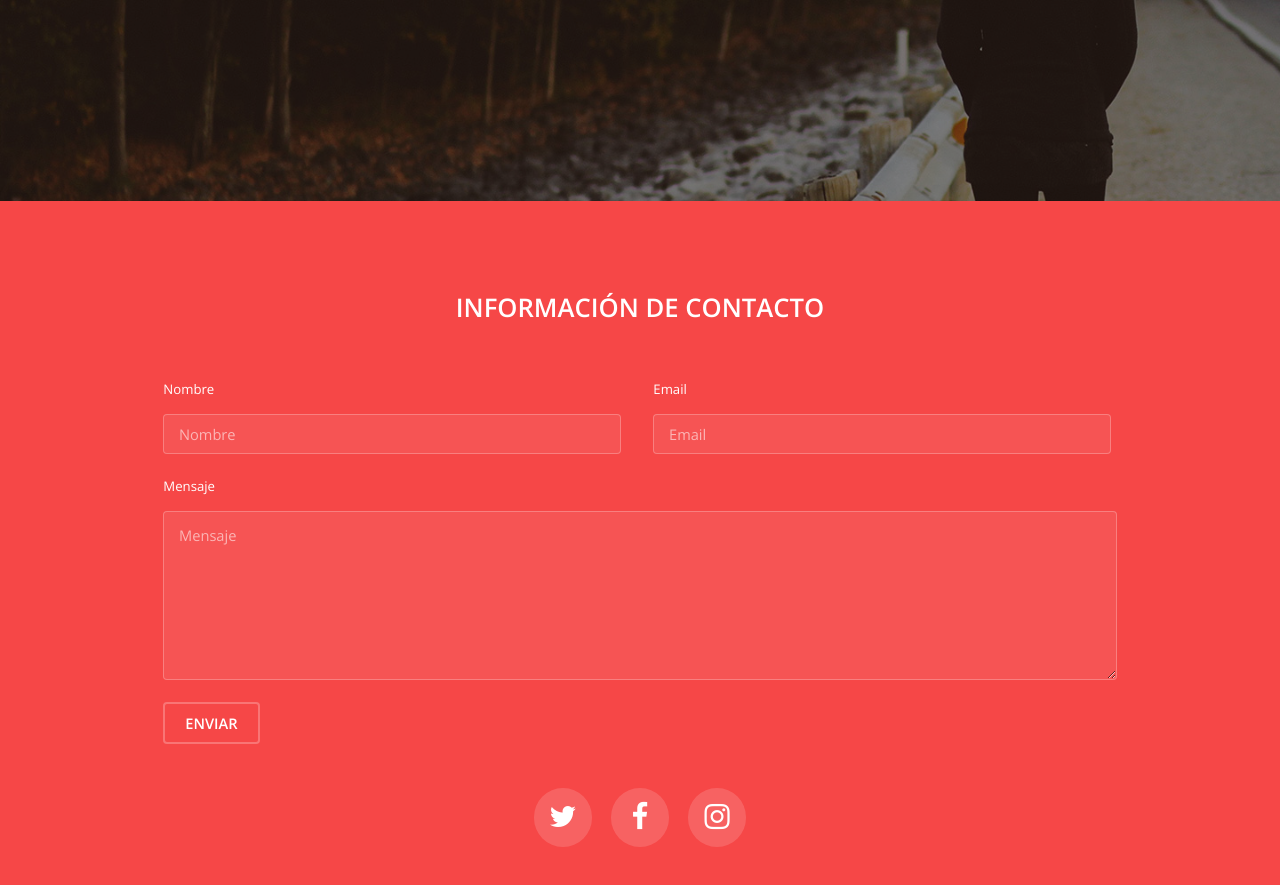
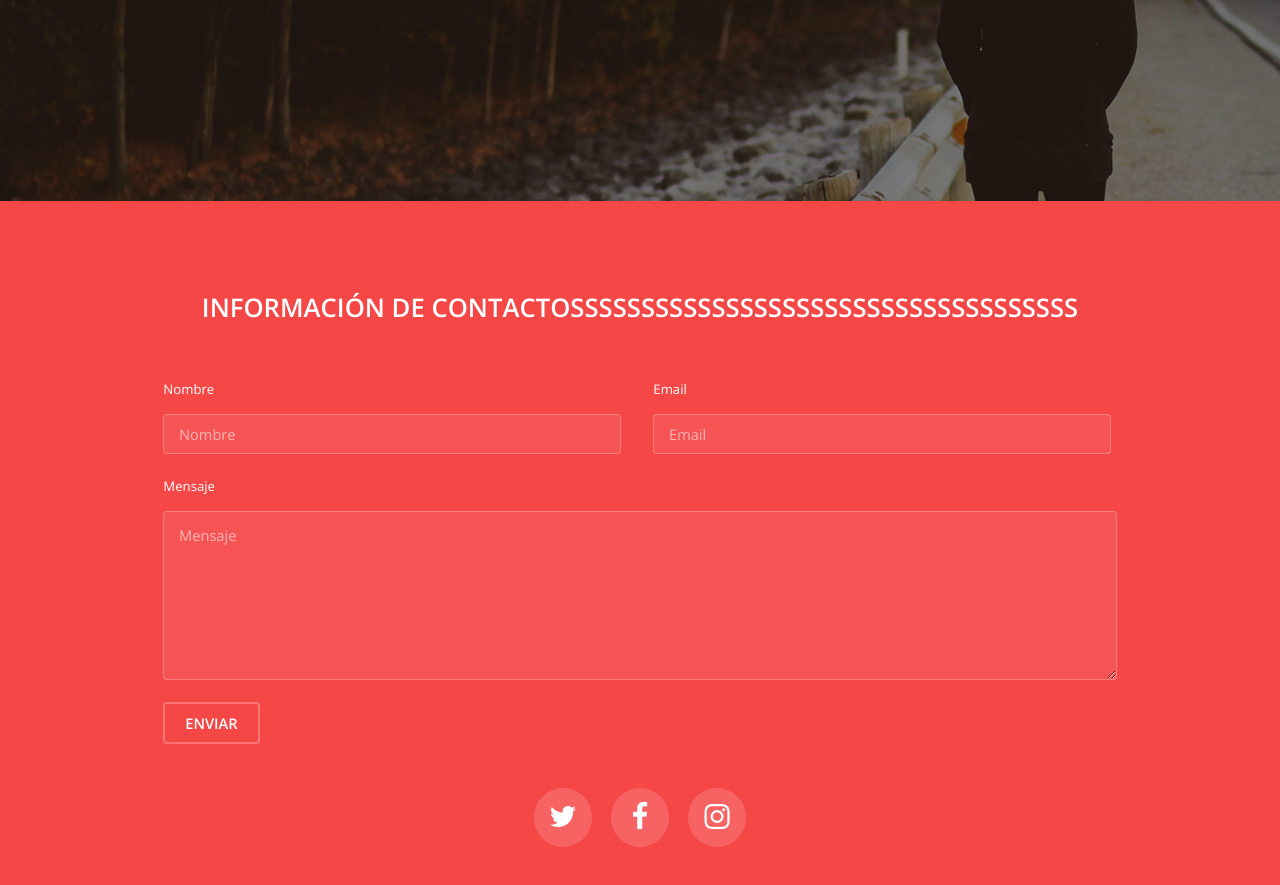
Before and after one commit to jevaca/costuras-stella, a website: page public/index.html in a window 1280 px wide. Shown: the part 3799-4684 px from the top of the page. Drawn offline with nearby package versions, Linux system fonts and the light colour scheme.

Commit message:
modificacion info de contacto

```diff
--- a/public/index.html
+++ b/public/index.html
@@ -116,7 +116,7 @@
 			<footer id="footer">
 				<div class="inner">
 
-					<h2>Información de Contacto</h2>
+					<h2>Información de Contactossssssssssssssssssssssssssssssssssss</h2>
 
 					<form action="https://formsubmit.co/dev.jvaca@gmail.com" method="post">
 
```
